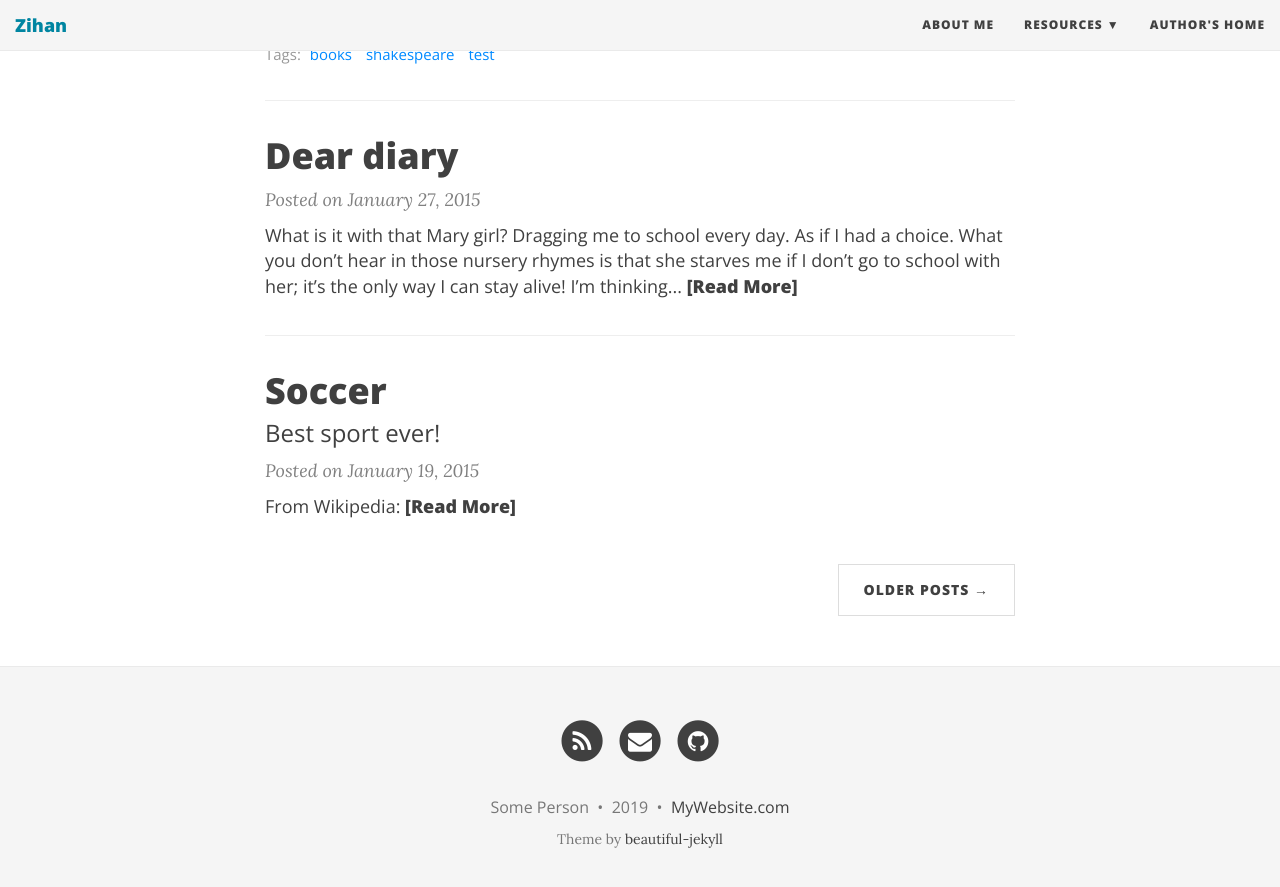
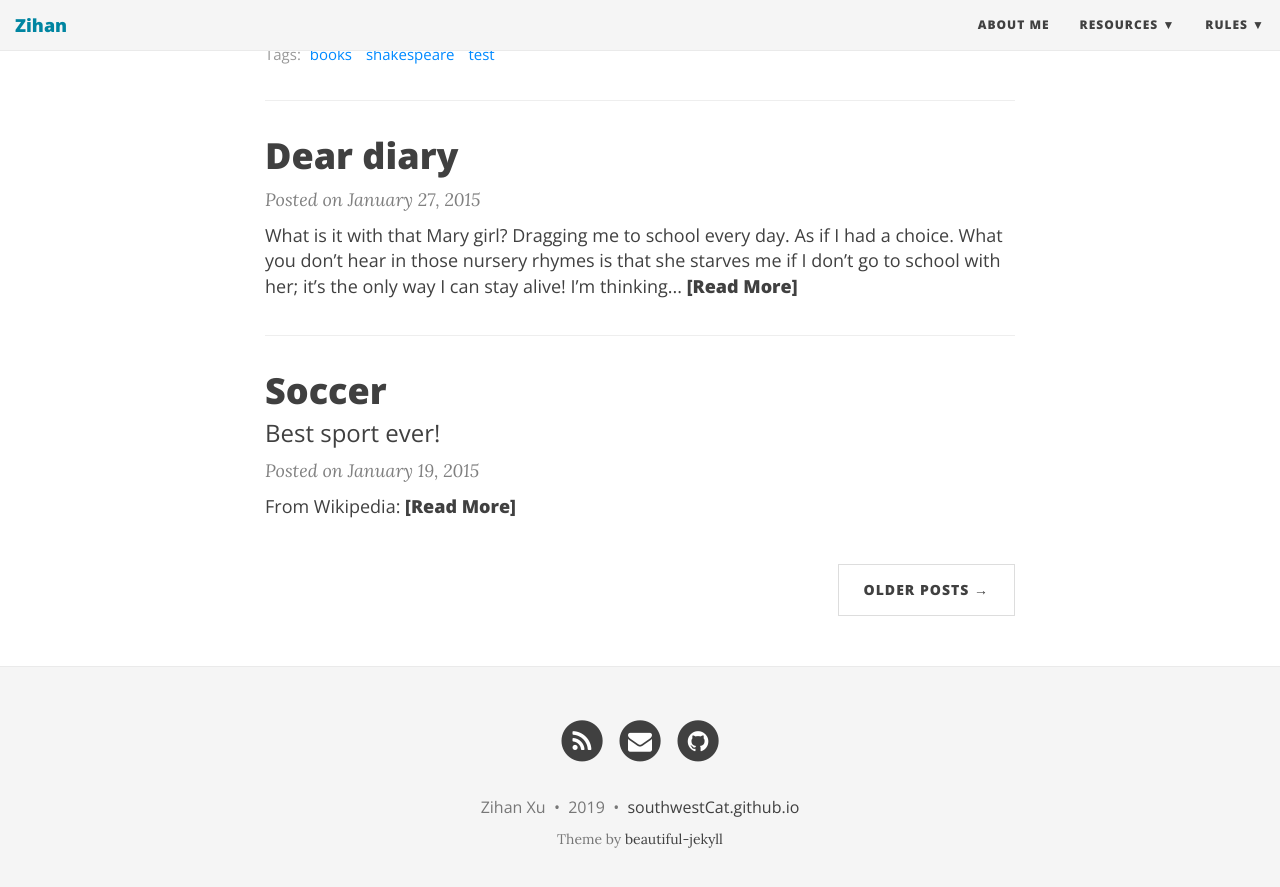
Before and after one commit to southwestCat/southwestCat.github.io, a Jekyll site: the page built from index.html, in a window 1280 px wide and 900 px high, scrolled down 1410 px. Shown: the top 887 px of the window. Built offline with Jekyll 4.4.1, drawn with Linux system fonts in a browser that asks for light colours; nearby versions of some CDN libraries; the list of posts is cut into pages by our own code.

```diff
--- a/_config.yml
+++ b/_config.yml
@@ -28,7 +28,8 @@
     - Beautiful Jekyll: "http://deanattali.com/beautiful-jekyll/"
     - Learn markdown: "http://www.markdowntutorial.com/"
     - GitHub Pages: "https://pages.github.com/"
-  Author's home: "http://deanattali.com"
+  Rules:
+    - Nao Rules 2018: "file/Rules/Rules2018.pdf"
 
 # Image to show in the navigation bar - image must be a square (width = height)
 # Remove this parameter if you don't want an image in the navbar
@@ -65,7 +66,7 @@
 # Change all these values or delete the ones you don't want.
 # Important: you must keep the "name" parameter, everything else you can remove
 author:
-  name: Some Person
+  name: Zihan Xu
 
 # Select your active Social Network Links.
 # Uncomment the links you want to show in the footer and add your information to each link.
@@ -100,7 +101,7 @@
 
 # How to display the link to the website in the footer
 # Remove this if you don't want a link in the footer
-url-pretty: "MyWebsite.com"  # eg. "deanattali.com/beautiful-jekyll"
+url-pretty: "southwestCat.github.io"  # eg. "deanattali.com/beautiful-jekyll"
 
 # --- Web Statistics Section --- #
 
@@ -159,7 +160,7 @@
 # --- Don't need to touch anything below here (but you can if you want) --- #
 
 # Output options (more information on Jekyll's site)
-timezone: "America/Vancouver"
+timezone: "Asia/Shanghai"
 markdown: kramdown
 highlighter: rouge
 permalink: /:year-:month-:day-:title/
```
Also changed, not shown: _posts/2015-02-28-test-markdown.md (+1 -1 lines), 16 other files.
